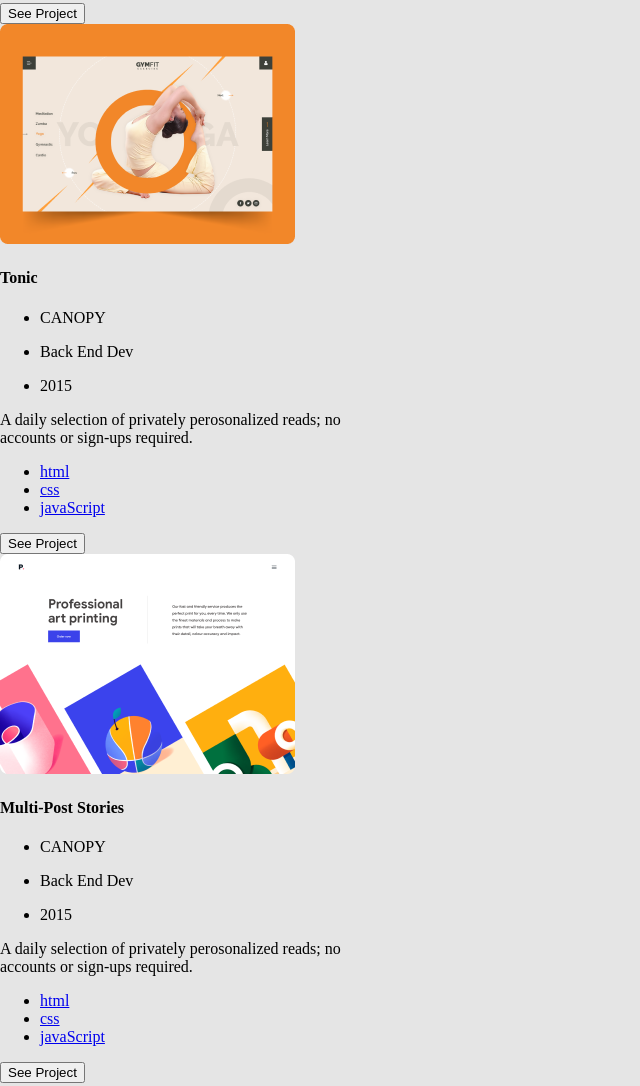
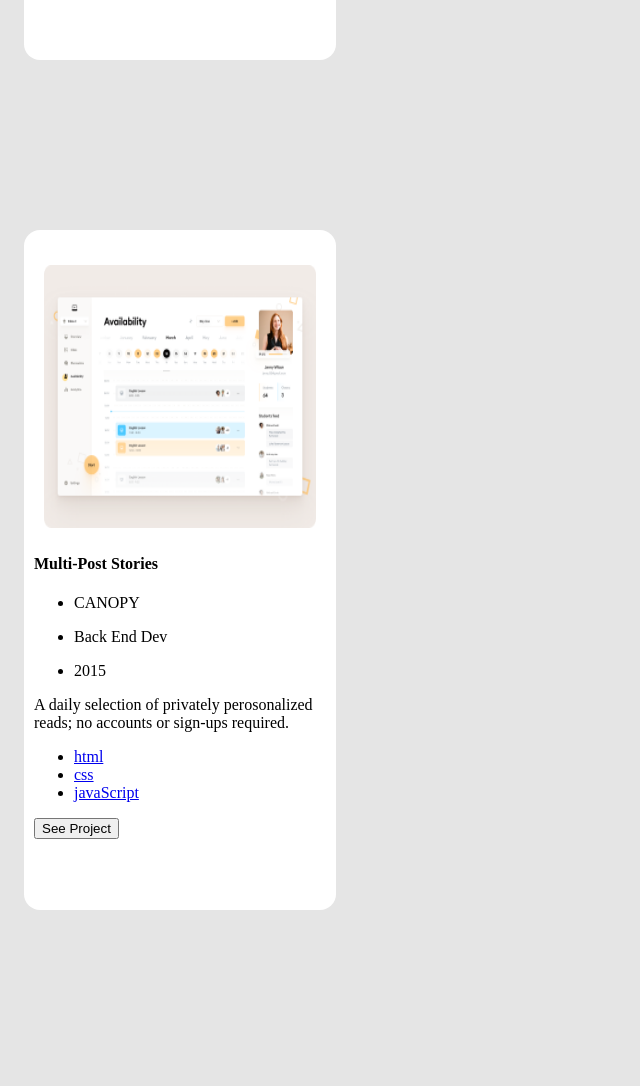
Before and after one commit to asharanjith/Portfolio-Asha, a website: page index.html in a window 1280 px wide. Shown: the part 1670-2756 px from the top of the page, without its empty margins (0-640 px from the left). Drawn offline with Linux system fonts and the light colour scheme.

Commit message:
Styled the projects page

```diff
--- a/styles.css
+++ b/styles.css
@@ -201,3 +201,64 @@
 .media-link:hover {
   color: aqua;
 }
+.Introduction{
+  background-color: #fff;
+  position: absolute;
+  top:65px;
+  margin:0;
+  border: 0;
+  display: block;
+  width: 100%;
+  height: 800px;
+  border-radius: 0 0 0 75px;
+}
+.sample-project{
+  position: absolute;
+  top:950px;
+  background-color: #fff;
+  height: 680px;
+  margin: 100px 24px;
+  border-radius: 16px;
+  display: grid;
+  gap: 1px;
+  grid-template-areas: 'header header header' 'description description description' 'footer footer footer';
+}
+.project-2{
+  position: absolute;
+  top:1800px;
+}
+.project-3{
+  position: absolute;
+  top:2700px;
+}
+.project-4{
+  position: absolute;
+  top:3600px;
+}
+.item {
+  width: 100%;
+  margin: 5px 0 0 0;
+}
+.project-header {
+  grid-area: header;
+  padding: 20px 20px 10px;
+  height: 100%;
+}
+.image-holder{
+  display: flex;
+  margin: auto;
+  justify-content: center;
+  align-items: center;
+  border-radius: 8px;
+  width: 100%;
+  height: 100%;
+}
+.header-img {
+  width: 100%;
+  height: 90%;
+  padding: 15px;
+}
+.project-description {
+  grid-area: description;
+  padding: 10px;
+}
```
